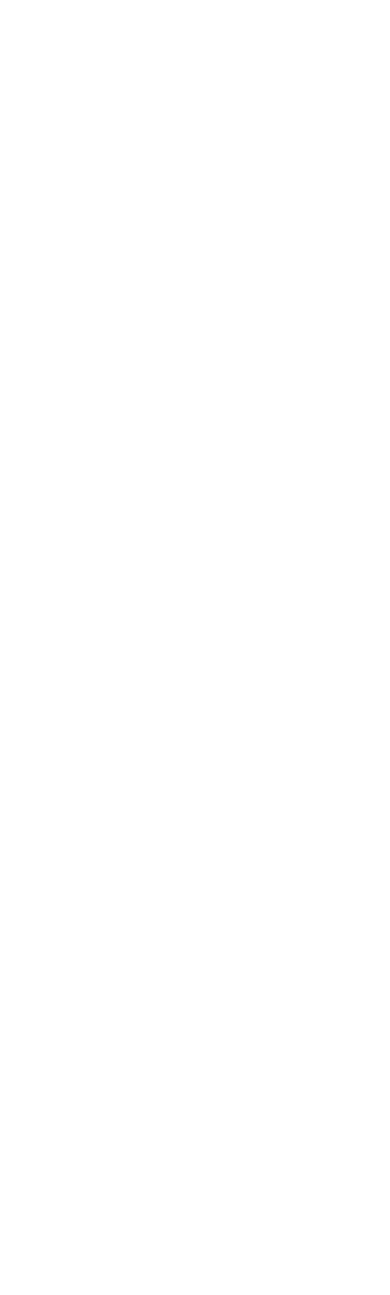
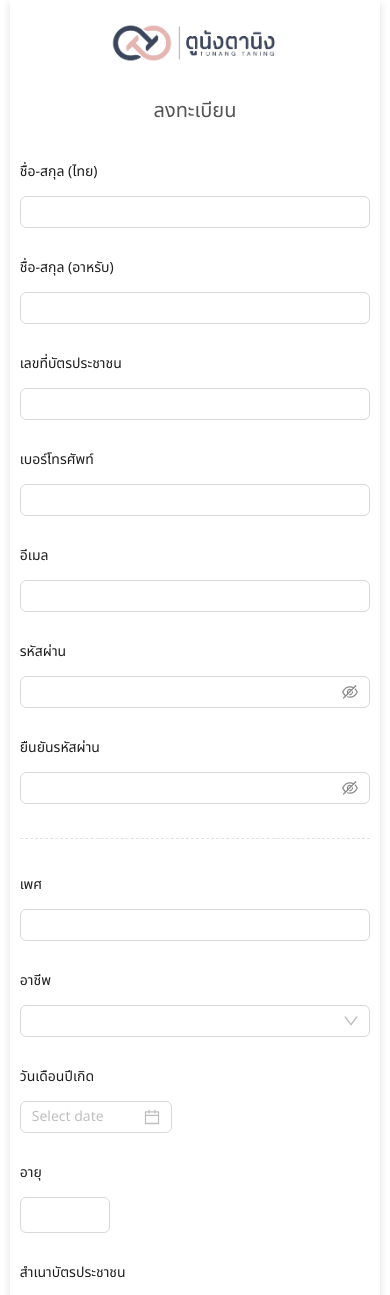
Before and after one commit to FARmer037/tunang-taning, a React (Create React App) app: page /register in a window 390 px wide. Before the commit this address had no page. Shown: the top 1295 px of the page. Before the commit the page ends 844 px from the top, so only its background shows below. Built offline with nearby package versions, Linux system fonts and the light colour scheme.

Commit message:
create register page

```diff
--- a/src/App.js
+++ b/src/App.js
@@ -9,6 +9,7 @@ import Quiz from './Quiz'
 import Pay from './Pay'
 import VideoPlayer from './VideoPlayer'
 import Certificate from './Certificate'
+import Register from './Register'
 
 export const ScoreContext = createContext()
 
@@ -27,6 +28,7 @@ function App() {
       >
         <Routes>
           <Route path='/' element={<Login />} />
+          <Route path='/register' element={<Register />} />
           <Route path='/courses' element={<Courses />} />
           <Route path='/dashboard' element={<DashBoard />} />
           <Route path='/quiz/:id' element={<Quiz />} />
--- /dev/null
+++ b/src/Register.js
@@ -0,0 +1,153 @@
+import React, { useState } from 'react'
+import './styles/Register.scss'
+import { PlusOutlined } from '@ant-design/icons'
+import {
+    Button,
+    DatePicker,
+    Form,
+    Input,
+    InputNumber,
+    Select,
+    Upload,
+} from 'antd'
+
+const { TextArea } = Input
+
+const Register = () => {
+    return (
+        <div className='register'>
+            <div className='register__card'>
+                <img src={require('./images/logo.png')} alt='login image' />
+                <h1>ลงทะเบียน</h1>
+
+                <div className='register__card-form'>
+                    <div className='left'>
+                        <Form
+                            labelCol={{
+                                span: 8,
+                            }}
+                            wrapperCol={{
+                                span: 14,
+                            }}
+                            layout='horizontal'
+                            style={{
+                                width: '100%',
+                            }}
+                        >
+                            <Form.Item label='ชื่อ-สกุล (ไทย)'>
+                                <Input />
+                            </Form.Item>
+
+                            <Form.Item label='ชื่อ-สกุล (อาหรับ)'>
+                                <Input />
+                            </Form.Item>
+
+                            <Form.Item label='เลขที่บัตรประชาชน'>
+                                <Input />
+                            </Form.Item>
+
+                            <Form.Item label='เบอร์โทรศัพท์'>
+                                <Input />
+                            </Form.Item>
+
+                            <Form.Item label='อีเมล'>
+                                <Input />
+                            </Form.Item>
+
+                            <Form.Item label='รหัสผ่าน'>
+                                <Input.Password />
+                            </Form.Item>
+
+                            <Form.Item label='ยืนยันรหัสผ่าน'>
+                                <Input.Password />
+                            </Form.Item>
+                        </Form>
+                    </div>
+
+                    <div className='middle'>
+                        <Form
+                            labelCol={{
+                                span: 8,
+                            }}
+                            wrapperCol={{
+                                span: 14,
+                            }}
+                            layout='horizontal'
+                            style={{
+                                width: '100%',
+                            }}
+                        >
+                            <Form.Item label='เพศ'>
+                                <Input />
+                            </Form.Item>
+
+                            <Form.Item label='อาชีพ'>
+                                <Select>
+                                    <Select.Option value='demo'>Demo</Select.Option>
+                                </Select>
+                            </Form.Item>
+
+                            <Form.Item label='วันเดือนปีเกิด'>
+                                <DatePicker />
+                            </Form.Item>
+
+                            <Form.Item label='อายุ'>
+                                <InputNumber />
+                            </Form.Item>
+
+                            <Form.Item label='สำเนาบัตรประชาชน' valuePropName='fileList'>
+                                <Upload action='/upload.do' listType='picture-card'>
+                                    <div>
+                                        <PlusOutlined />
+                                        <div
+                                            style={{
+                                                marginTop: 8,
+                                            }}
+                                        >
+                                            Upload
+                                        </div>
+                                    </div>
+                                </Upload>
+                            </Form.Item>
+                        </Form>
+                    </div>
+
+                    <div className='right'>
+                        <Form
+                            labelCol={{
+                                span: 8,
+                            }}
+                            wrapperCol={{
+                                span: 14,
+                            }}
+                            layout='horizontal'
+                            style={{
+                                width: '100%',
+                            }}
+                        >
+                            <Form.Item label='ชื่อมัสยิดที่อยู่'>
+                                <Input />
+                            </Form.Item>
+
+                            <Form.Item label='สังกัด คณะกรรมการอิสลามประจำจังหวัด' className='wrap-label'>
+                                <Select>
+                                    <Select.Option value='demo'>Demo</Select.Option>
+                                </Select>
+                            </Form.Item>
+
+                            <Form.Item label='สถานที่ให้ส่งเกียรติบัตร' className='wrap-label'>
+                                <TextArea rows={4} />
+                            </Form.Item>
+
+                            <Form.Item>
+                                <Button type='primary' className='register__button' >ลงทะเบียน</Button>
+                            </Form.Item>
+                        </Form>
+                    </div>
+                </div>
+            </div>
+        </div>
+    )
+}
+
+export default Register
--- a/src/components/LoginForm.js
+++ b/src/components/LoginForm.js
@@ -1,7 +1,7 @@
 import React, { useState } from 'react'
 import '../login.scss'
 import { Input, Button, Checkbox, message } from 'antd'
-import { useNavigate } from 'react-router-dom'
+import { Link, useNavigate } from 'react-router-dom'
 import axios from 'axios'
 import Cookies from 'js-cookie'
 // import { useStateValue } from '../StateProvider'
@@ -125,7 +125,7 @@ const LoginForm = () => {
       }
 
       <p>
-        ยังไม่ได้เป็นสมาชิก <a href='/#'>สมัครเลย!</a>
+        ยังไม่ได้เป็นสมาชิก <Link to='register'>สมัครเลย!</Link>
       </p>
     </div>
   )
--- /dev/null
+++ b/src/styles/Register.scss
@@ -0,0 +1,135 @@
+@import "./Variables.scss";
+
+@mixin form {
+  display: flex;
+  flex: 1;
+}
+
+.register {
+  @include center();
+  width: 100%;
+  height: 100vh;
+  color: $darkGray;
+}
+
+.register__card {
+  @include center();
+  background-color: white;
+  width: 90%;
+  height: 80%;
+  box-shadow: $boxShadow;
+
+  img {
+    width: 200px;
+  }
+
+  h1 {
+    font-size: $lg;
+    font-weight: 400;
+    margin: 30px 0;
+  }
+}
+
+.register__card-form {
+  display: flex;
+  width: 100%;
+  margin-top: 20px;
+
+  .left {
+    @include form();
+    border-right: $lightBorder;
+  }
+  .middle {
+    @include form();
+    border-right: $lightBorder;
+  }
+  .right {
+    @include form();
+    padding: 0 10px;
+  }
+}
+
+.register__button {
+  margin-left: 170px;
+}
+
+.wrap-label {
+  .ant-form-item-label {
+    white-space: normal;
+  }
+}
+
+//  for iPad
+@media screen and (max-width: 820px) {
+  .register {
+    justify-content: flex-start;
+  }
+
+  .register__card {
+    height: auto;
+    width: 85%;
+
+    h1 {
+      margin: 20px 0;
+    }
+  }
+
+  .register__card-form {
+    flex-direction: column;
+    margin-top: 10px;
+
+    .left {
+      border-bottom: $lightBorder;
+      border-right: none;
+      padding-bottom: 10px;
+      margin-bottom: 30px;
+    }
+    .middle {
+      border-bottom: $lightBorder;
+      border-right: none;
+      padding-bottom: 10px;
+      margin-bottom: 30px;
+    }
+  }
+
+  .register__button {
+    margin-left: 220px;
+  }
+}
+
+// for Smartphone
+@media screen and (max-width: 600px) {
+  .register {
+    justify-content: flex-start;
+  }
+
+  .register__card {
+    height: auto;
+    width: 95%;
+    padding: 10px;
+
+    h1 {
+      margin: 20px 0;
+    }
+  }
+
+  .register__card-form {
+    flex-direction: column;
+    margin-top: 10px;
+
+    .left {
+      border-bottom: $lightBorder;
+      border-right: none;
+      margin-bottom: 30px;
+    }
+    .middle {
+      border-bottom: $lightBorder;
+      border-right: none;
+      margin-bottom: 30px;
+    }
+  }
+
+  .register__button {
+    margin-left: 0px;
+  }
+}
--- a/src/styles/Variables.scss
+++ b/src/styles/Variables.scss
@@ -19,6 +19,10 @@ $sm: 12px;
 $boxShadow: rgba(99, 99, 99, 0.2) 0px 2px 8px 0px;
 $bottomShadow: rgba(33, 35, 38, 0.1) 0px 10px 10px -10px;
 
+// border
+$lightBorder: 1px dashed $lightGray;
+
+// template
 @mixin button {
   border: none;
   padding: 6px 20px;
```
